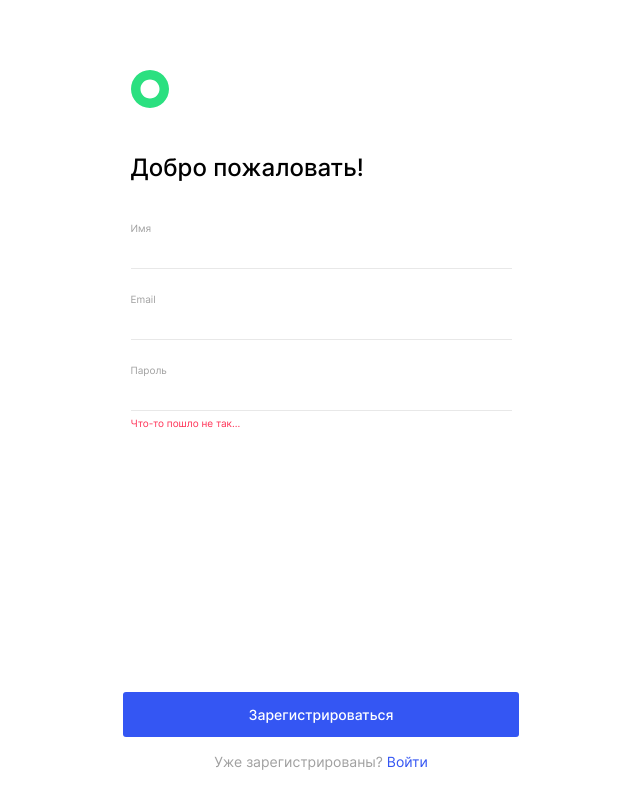
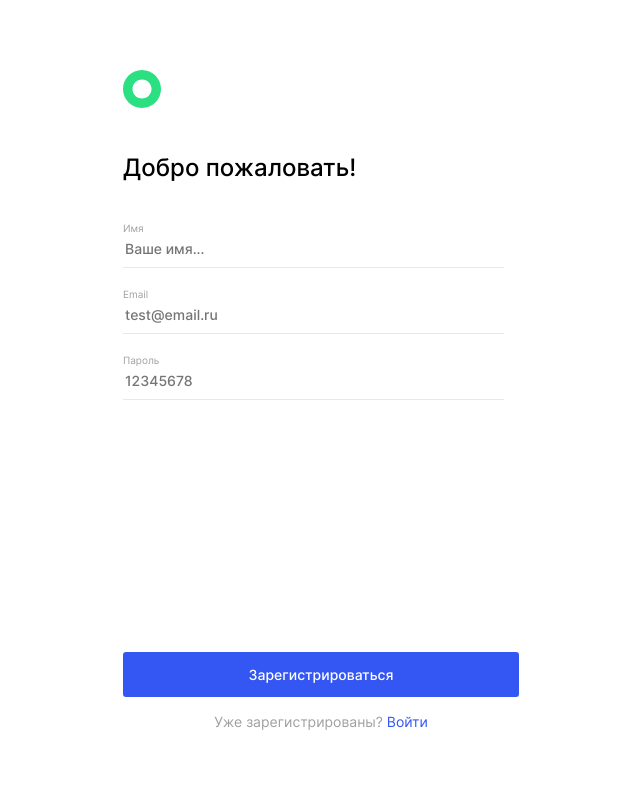
Before and after one commit to SizovSergey/movies-explorer-frontend, a React (Create React App) app: page /signup in a window 1280 px wide. Shown: the whole page, without its empty margins (319-959 px from the left). Built offline with nearby package versions, Linux system fonts and the light colour scheme.

Commit message:
правлю

```diff
--- a/src/components/AuthTemplate/AuthTemplate.css
+++ b/src/components/AuthTemplate/AuthTemplate.css
@@ -19,7 +19,12 @@
     flex-direction: column;
     display: flex;
     margin: 0 auto;
-    height: 100%;
+    flex: 1;
+}
+
+.form__contant {
+    display: flex;
+    flex-direction: column;
 }
 
 .authTemplate__title {
@@ -35,7 +40,7 @@
 
 .authTemplate__input-container {
     display: block;
-    margin-top: 24px;
+    margin-top: 14px;
 }
 
 .authTemplate__input-container:first-child {
@@ -53,12 +58,6 @@
     line-height: normal;
 }
 
-.authTemplate__line {
-    border-bottom: 1px solid #E8E8E8;
-    width: 100%;
-    margin-top: 10px;
-}
-
 .authTemplate__input {
     color: #000;
     font-family: Inter;
@@ -66,10 +65,13 @@
     font-style: normal;
     font-weight: 500;
     line-height: normal;
+    min-height: 17px;
     border: 0;
     width: 377px;
     outline: 0;
     margin: 0;
+    border-bottom: 1px solid #E8E8E8;
+    padding-bottom: 10px;
 }
 
 .authTemplate__button {
@@ -123,14 +125,6 @@
     line-height: normal;
 }
 
-.authTemplate__registr-footer {
-    display: flex;
-    flex-direction: column;
-    flex-shrink: 0;
-    margin-top: auto;
-    gap: 16px;
-    padding-bottom: 30px;
-}
 
 .authTemplate__footer {
     display: flex;
@@ -138,13 +132,14 @@
     margin-top: auto;
     flex-direction: column;
     gap: 16px;
-    padding-bottom: 30px;
+    padding-bottom: 70px;
 }
 
 @media screen and (max-width: 440px) {
     .authTemplate {
         padding: 60px 30px 0;
     }
+
     .authTemplate__container {
         align-items: center;
     }
@@ -173,4 +168,8 @@
         font-size: 12px;
     }
 
+    .authTemplate__footer {
+        padding-bottom: 30px;
+    }
+
 }
--- a/src/components/AuthTemplate/AuthTemplate.jsx
+++ b/src/components/AuthTemplate/AuthTemplate.jsx
@@ -11,12 +11,11 @@ const AuthTemplate = ({ title, name, children, buttonText, handleSubmit }) => {
                 </Link>
                 <h1 className='authTemplate__title'>{title}</h1>
                 <form onSubmit={handleSubmit} className='authTemplate__form'>
+                    <div className='form__contant'>
                     {children}
-
-                </form>
-                </div>
-                <div className='authTemplate__footer'>
-                        <button className="authTemplate__button">{buttonText}</button >
+                    </div>
+                    <div className='authTemplate__footer'>
+                        <button className="authTemplate__button" type='submit'>{buttonText}</button >
                         {name === 'register' &&
                             <p className='authTemplate__text'>Уже зарегистрированы? <Link to="/signin" className="authTemplate__link">Войти</Link></p>
                         }
@@ -24,6 +23,8 @@ const AuthTemplate = ({ title, name, children, buttonText, handleSubmit }) => {
                             <p className='authTemplate__text'>Ещё не зарегистрированы? <Link to="/signup" className="authTemplate__link">Регистрация</Link></p>
                         }
                     </div>
+                </form>
+            </div>
 
         </div>
     );
--- a/src/components/Login/Login.jsx
+++ b/src/components/Login/Login.jsx
@@ -1,15 +1,17 @@
 import React from 'react';
 import AuthTemplate from "../AuthTemplate/AuthTemplate";
 
-const Login = ({handleRegister}) => {
+const Login = () => {
 
-    const [formValue, setFormValue] = React.useState({
+    const [formValue, setFormValue] = React.useState ({
         email: '',
         password: ''
-    })
+    });
+
+    const [errors, setErrors] = React.useState({});
 
     const handleChange = (e) => {
-        const {name, value} = e.target;
+        const { name, value } = e.target;
 
         setFormValue({
             ...formValue,
@@ -17,11 +19,25 @@ const Login = ({handleRegister}) => {
         });
     }
 
+    const validate = () => {
+        const errorsList = {};
+
+        if (!formValue.email) {
+            errorsList.email = 'Введите email';
+        }
+
+        if (!formValue.password || formValue.password.length < 8) {
+            errorsList.password = 'Пароль должен быть не менее 8 символов';
+        }
+
+        return errorsList;
+    };
+
     const handleSubmit = (e) => {
-        const { email, password } = formValue;
+        // const {  email, password } = formValue;
         e.preventDefault();
-        if (!email && !password) return;
-        handleRegister(formValue);
+        const newErrors = validate();
+        setErrors(newErrors);
     }
 
     return (
@@ -40,10 +56,10 @@ const Login = ({handleRegister}) => {
                     className="authTemplate__input"
                     id="email"
                     name="email"
-                    required
+                    placeholder="test@mail.ru"
                 />
             </label>
-            <div className='authTemplate__line'></div>
+            <span className="authTemplate__error">{errors.email}</span>
             <label className="authTemplate__input-container" htmlFor="regPass">
             <span className='authTemplate__placeholder'>Пароль</span>
                 <input
@@ -53,12 +69,10 @@ const Login = ({handleRegister}) => {
                     className="authTemplate__input"
                     id="password"
                     name="password"
-                    minLength="8"
-                    maxLength="10"
-                    required
+                    placeholder="12345678"
                 />
             </label>
-            <div className='authTemplate__line'></div>
+            <span className="authTemplate__error">{errors.password}</span>
         </AuthTemplate>
     );
 
--- a/src/components/MoviesCard/MoviesCard.css
+++ b/src/components/MoviesCard/MoviesCard.css
@@ -43,6 +43,10 @@
     border-radius: 50%;
 }
 
+.movies-card__button-like:hover {
+    opacity: 0.7;
+}
+
 .movies-card__button-unlike {
     width: 24px;
     height: 24px;
@@ -55,6 +59,10 @@
     border-radius: 50%;
 }
 
+.movies-card__button-unlike:hover {
+    opacity: 0.7;
+}
+
 .movies-card__button-delete {
     width: 24px;
     height: 24px;
@@ -65,6 +73,10 @@
     object-fit: cover;
     border: none;
     border-radius: 50%;
+}
+
+.movies-card__button-delete:hover {
+    opacity: 0.7;
 }
 
 .movies-card__line {
@@ -89,8 +101,6 @@
         width: 339px;
         height: 190px;
     }
-
-
 }
 
 @media screen and (max-width: 400px) {
--- a/src/components/Profile/Profile.jsx
+++ b/src/components/Profile/Profile.jsx
@@ -27,13 +27,30 @@ const Profile = ({ isLogin }) => {
         <h2 className='profile__title'>Привет, Виталий!</h2>
         <form className='profile__form'>
           <label className='profile__placeholder'>Имя
-            <input value={name} onChange={handleChangeName} type="text" className="profile__input" id="name" name="name" minLength="2" maxLength="40"
-              required />
+            <input value={name}
+            onChange={handleChangeName}
+            type="text"
+            className="profile__input"
+            id="name"
+            name="name"
+            minLength="2"
+            maxLength="40"
+            defaultValue={'Виталий'}
+            disabled
+            required
+              />
           </label>
           <div className='profile__line'></div>
           <label className='profile__placeholder'>Email
-            <input value={email} onChange={handleChangeDescription} type="email" className="profile__input" id="email" name="email"
-              required />
+            <input value={email}
+            onChange={handleChangeDescription}
+            type="email"
+            className="profile__input"
+            id="email"
+            name="email"
+            defaultValue={'pochta@yandex.ru'}
+            disabled
+            required />
           </label>
         </form>
 
@@ -41,7 +58,10 @@ const Profile = ({ isLogin }) => {
           (<div className='profile__button-container'>
             <a className='profile__link' onClick={handleButtonClick}>Редактировать</a>
             <Link to="/" className="profile__link profile__logout">Выйти из аккаунта</Link>
-          </div>) : (<button className='profile__save-button' onClick={handleButtonClick}>Сохранить</button>)
+          </div>) : (
+          <div className='profile__button-container'>
+            <button className='profile__save-button' onClick={handleButtonClick}>Сохранить</button>
+            </div>)
         }
       </div>
     </section>
--- a/src/components/Register/Register.jsx
+++ b/src/components/Register/Register.jsx
@@ -1,14 +1,16 @@
 import React from 'react';
 import AuthTemplate from "../AuthTemplate/AuthTemplate";
-import Preloader from '../Preloader/Preloader';
 
-const Register = ({ handleRegister }) => {
 
-    const [formValue, setFormValue] = React.useState({
+const Register = () => {
+
+    const [formValue, setFormValue] = React.useState ({
         userName: '',
         email: '',
         password: ''
-    })
+    });
+
+    const [errors, setErrors] = React.useState({});
 
     const handleChange = (e) => {
         const { name, value } = e.target;
@@ -19,11 +21,30 @@ const Register = ({ handleRegister }) => {
         });
     }
 
+    const validate = () => {
+        const errorsList= {};
+
+        if (!formValue.userName) {
+            errorsList.userName = 'Введите имя';
+        }
+
+        if (!formValue.email) {
+            errorsList.email = 'Введите email';
+        }
+
+        if (!formValue.password || formValue.password.length < 8) {
+            errorsList.password = 'Пароль должен быть не менее 8 символов';
+        }
+
+        return errorsList;
+    };
+
     const handleSubmit = (e) => {
-        const { email, password } = formValue;
+        // const { userName, email, password } = formValue;
         e.preventDefault();
-        if (!email && !password) return;
-        handleRegister(formValue);
+        const newErrors = validate();
+        console.log('ошибки:', newErrors);
+        setErrors(newErrors);
     }
 
     return (
@@ -40,13 +61,13 @@ const Register = ({ handleRegister }) => {
                     value={formValue.userName}
                     type="text"
                     className="authTemplate__input"
-                    id="email"
+                    id="userName"
                     name="userName"
-                    required
+                    placeholder="Ваше имя..."
                 />
             </label>
-            <div className='authTemplate__line'></div>
-            <label className="authTemplate__input-container" htmlFor="regEmail">
+           <span className="authTemplate__error">{errors.userName}</span>
+            <label className="authTemplate__input-container" htmlFor="email">
                 <span className='authTemplate__placeholder'>Email</span>
                 <input
                     onChange={handleChange}
@@ -55,11 +76,11 @@ const Register = ({ handleRegister }) => {
                     className="authTemplate__input"
                     id="email"
                     name="email"
-                    required
+                    placeholder="test@email.ru"
                 />
             </label>
-            <div className='authTemplate__line'></div>
-            <label className="authTemplate__input-container" htmlFor="regPass">
+           <span className="authTemplate__error">{errors.email}</span>
+            <label className="authTemplate__input-container" htmlFor="password">
                 <span className='authTemplate__placeholder'>Пароль</span>
                 <input
                     onChange={handleChange}
@@ -68,13 +89,10 @@ const Register = ({ handleRegister }) => {
                     className="authTemplate__input"
                     id="password"
                     name="password"
-                    minLength="8"
-                    maxLength="10"
-                    required
+                    placeholder="12345678"
                 />
             </label>
-            <div className='authTemplate__line'></div>
-            <span className='authTemplate__error'>Что-то пошло не так...</span>
+            <span className="authTemplate__error">{errors.password}</span>
         </AuthTemplate>
     );
 
```
